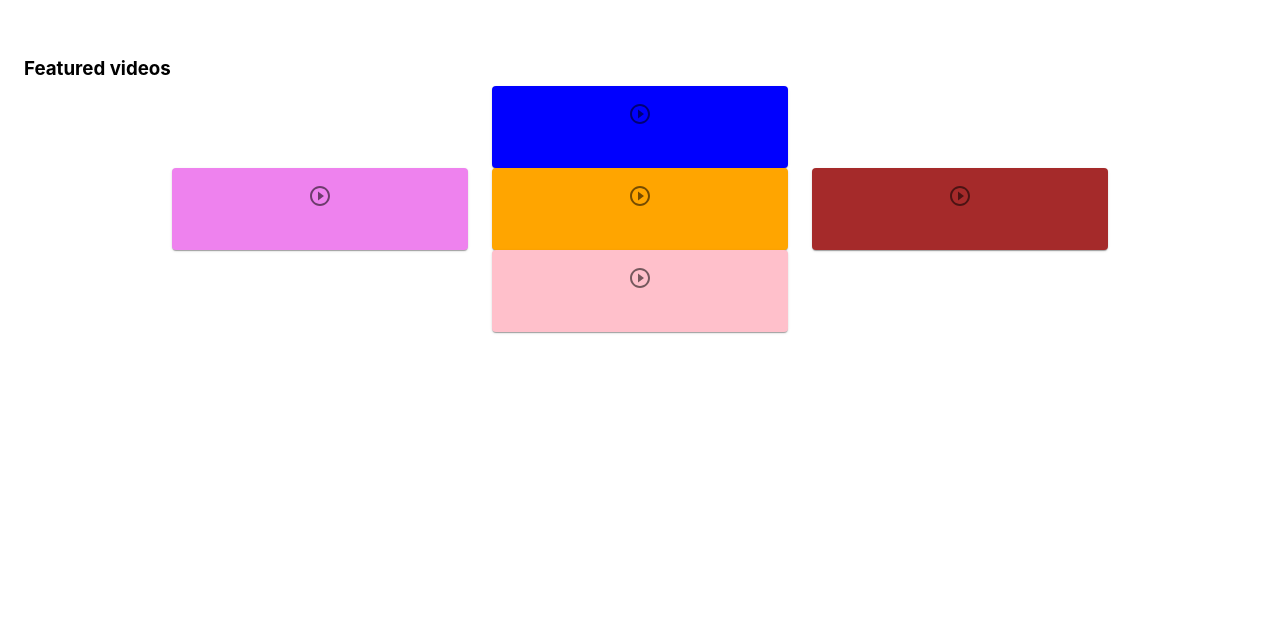
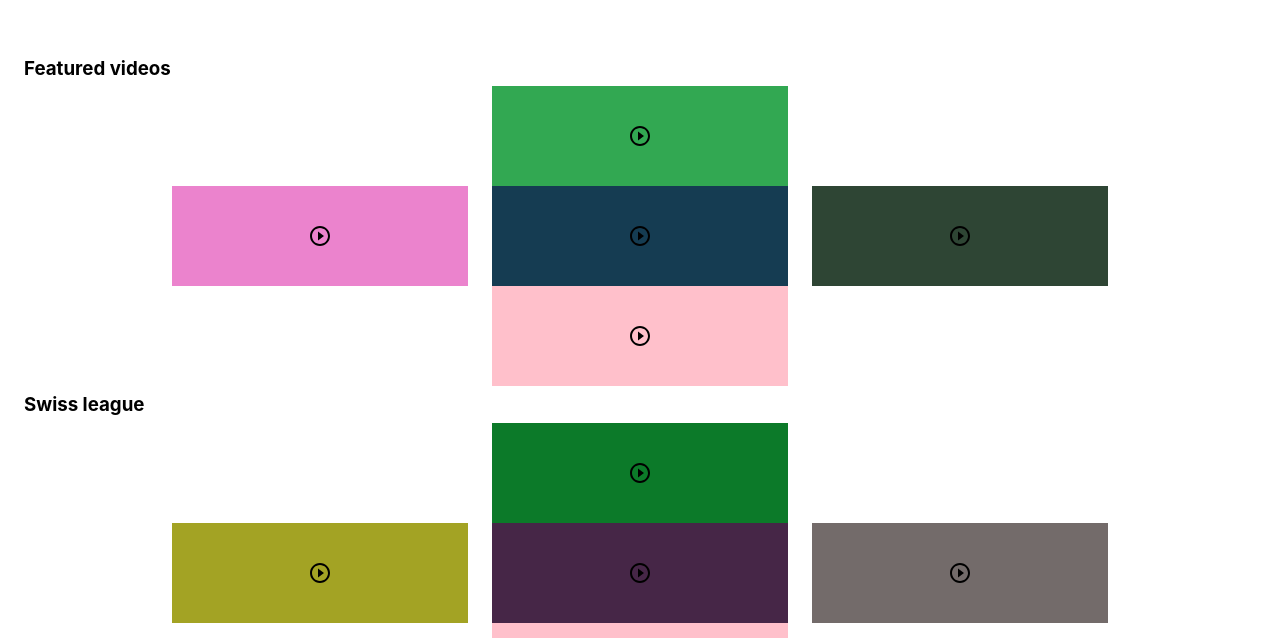
Before and after one commit to Sakai-san/sports, a React (Create React App) app: page / in a window 1280 px wide. Shown: the part 162-800 px from the top of the page. Built offline with nearby package versions, Linux system fonts and the light colour scheme.

Commit message:
Container centered horizontally and vertically.

```diff
--- a/src/App.tsx
+++ b/src/App.tsx
@@ -16,7 +16,22 @@ function App() {
       <br />
       <br />
       <Container>
-        <ClockTeasers sectionName="Featured videos" />
+        <ClockTeasers
+          sectionName="Featured videos"
+          teasers={["#32a852", "#eb83cd", "#153c52", "#2e4534"]}
+        />
+        <ClockTeasers
+          sectionName="Swiss league"
+          teasers={["#0c7a29", "#a3a324", "#462647", "#736b6a"]}
+        />
+        <ClockTeasers
+          sectionName="Amateur league"
+          teasers={["#2d2f80", "#304541", "#c2aebc", "#7d5937"]}
+        />
+        <ClockTeasers
+          sectionName="Related videos"
+          teasers={["#aceefa", "#f2d9d8", "#403333", "#91838d"]}
+        />
       </Container>
     </div>
   );
--- a/src/ClockTeasers.tsx
+++ b/src/ClockTeasers.tsx
@@ -1,4 +1,4 @@
-import React, { FunctionComponent } from "react";
+import React, { FunctionComponent, useEffect, useState } from "react";
 import { makeStyles, createStyles, Theme } from "@material-ui/core/styles";
 import Paper from "@material-ui/core/Paper";
 import Grid from "@material-ui/core/Grid";
@@ -6,7 +6,7 @@ import PlayCircleOutlineIcon from "@material-ui/icons/PlayCircleOutline";
 
 interface ClockTeasersProps {
   sectionName: string;
-  teasers?: any[];
+  teasers: [string, string, string, string];
 }
 
 const useStyles = makeStyles((theme: Theme) =>
@@ -20,6 +20,12 @@ const useStyles = makeStyles((theme: Theme) =>
       textAlign: "center",
       color: theme.palette.text.secondary,
     },
+    videoContainer: {
+      height: "100px",
+      display: "flex",
+      alignItems: "center",
+      justifyContent: "center",
+    },
   })
 );
 const ClockTeasers: FunctionComponent<ClockTeasersProps> = ({
@@ -27,56 +33,73 @@ const ClockTeasers: FunctionComponent<ClockTeasersProps> = ({
   sectionName,
 }) => {
   const classes = useStyles();
+  const [teasersOrdered, setTeasersOrdered] = useState(teasers);
+  const [teaser1, teaser2, teaser3, teaser4] = teasersOrdered;
+
+  useEffect(() => {
+    window.addEventListener(
+      "scroll",
+      (e) => {
+        console.log(e);
+      },
+      { passive: true }
+    );
+
+    return () => {
+      window.removeEventListener("scroll", () => null);
+    };
+  });
+
   return (
     <div className={classes.root}>
       <h3>{sectionName}</h3>
       <Grid container spacing={3}>
         <Grid justify="center" container spacing={3}>
           <Grid item xs={3}>
-            <Paper
-              className={classes.paper}
-              style={{ backgroundColor: "blue" }}
+            <div
+              className={classes.videoContainer}
+              style={{ backgroundColor: teaser1 }}
             >
               <PlayCircleOutlineIcon />
-            </Paper>
+            </div>
           </Grid>
         </Grid>
 
         <Grid justify="center" container spacing={3}>
           <Grid item xs={3}>
-            <Paper
-              className={classes.paper}
-              style={{ backgroundColor: "violet" }}
+            <div
+              className={classes.videoContainer}
+              style={{ backgroundColor: teaser2 }}
             >
               <PlayCircleOutlineIcon />
-            </Paper>
+            </div>
           </Grid>
           <Grid item xs={3}>
-            <Paper
-              className={classes.paper}
-              style={{ backgroundColor: "orange" }}
+            <div
+              className={classes.videoContainer}
+              style={{ backgroundColor: teaser3 }}
             >
               <PlayCircleOutlineIcon />
-            </Paper>
+            </div>
           </Grid>
           <Grid item xs={3}>
-            <Paper
-              className={classes.paper}
-              style={{ backgroundColor: "brown" }}
+            <div
+              className={classes.videoContainer}
+              style={{ backgroundColor: teaser4 }}
             >
               <PlayCircleOutlineIcon />
-            </Paper>
+            </div>
           </Grid>
         </Grid>
 
         <Grid container justify="center" spacing={3}>
           <Grid item xs={3}>
-            <Paper
-              className={classes.paper}
+            <div
+              className={classes.videoContainer}
               style={{ backgroundColor: "pink" }}
             >
               <PlayCircleOutlineIcon />
-            </Paper>
+            </div>
           </Grid>
         </Grid>
       </Grid>
```
